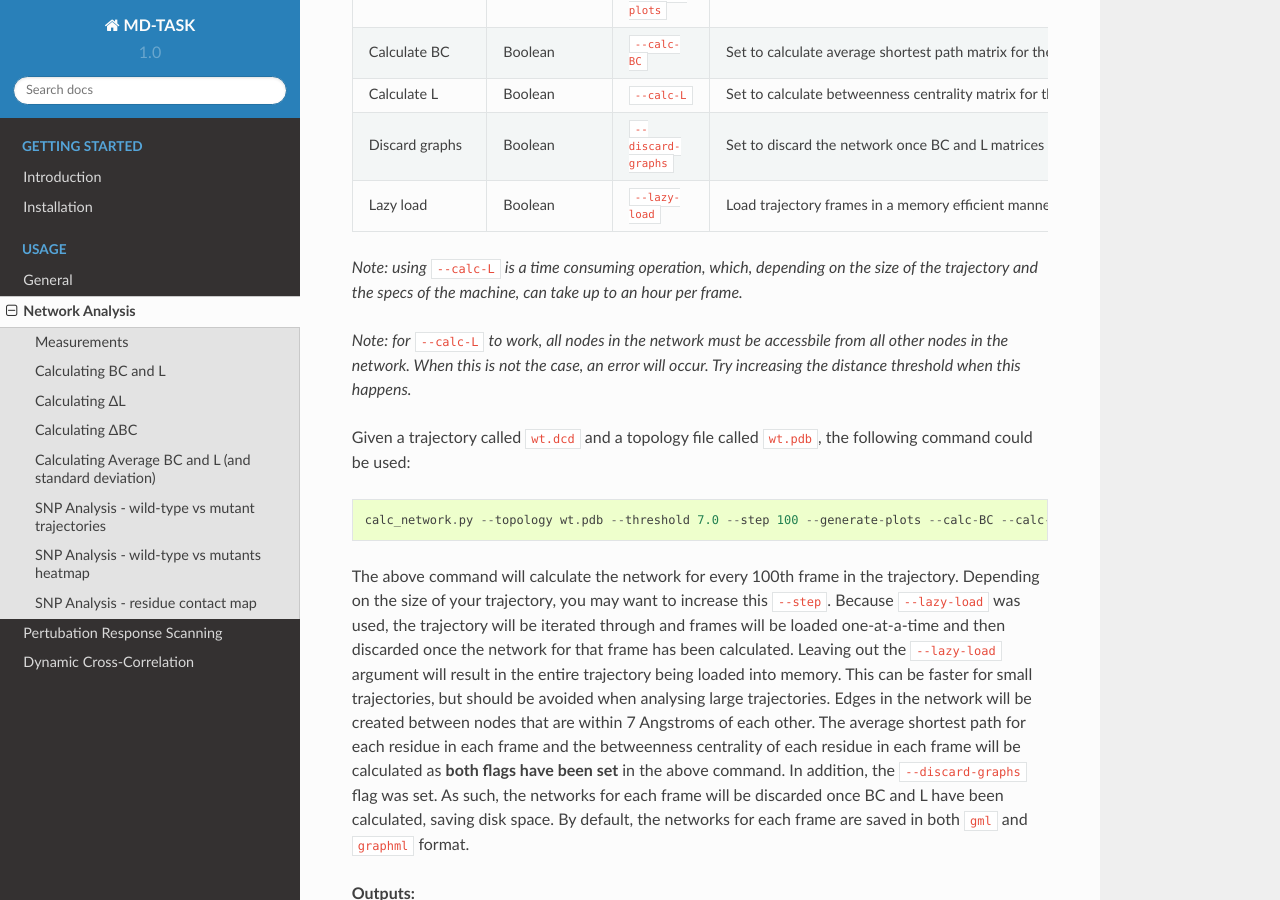
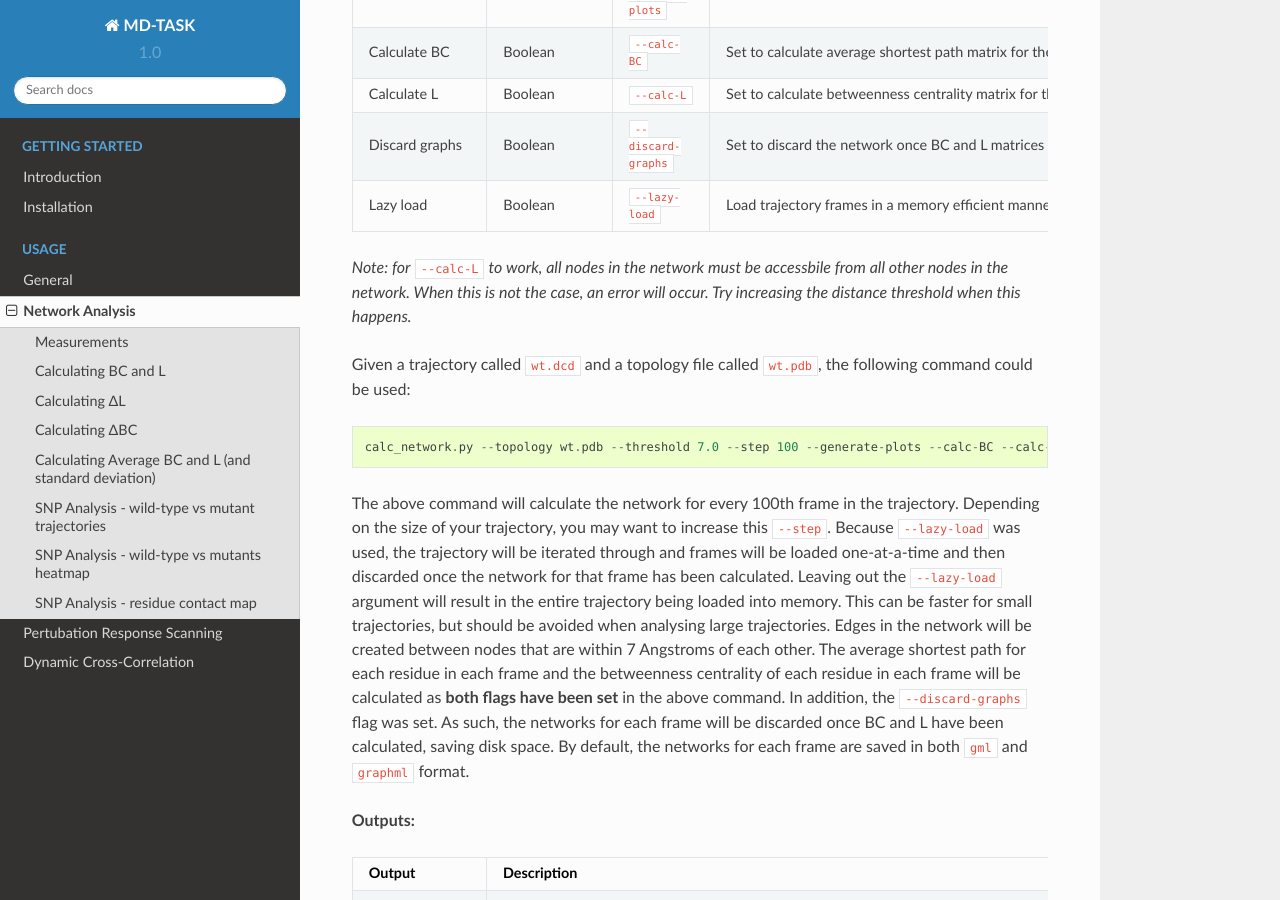
Before and after one commit to RUBi-ZA/MD-TASK, a Sphinx documentation site: the page built from docs/source/network.rst, in a window 1280 px wide and 900 px high, scrolled down 1449 px. Built offline with Sphinx 7.4.7 and the Read the Docs theme 2.0.0, drawn with Linux system fonts in a browser that asks for light colours.

Commit message:
Remove note about L being time consuming

```diff
--- a/docs/source/network.rst
+++ b/docs/source/network.rst
@@ -61,8 +61,6 @@ Calculating BC and L
 |                        |            |                    |memory efficient manner -    |
 |                        |            |                    |use for large trajectories   |
 +------------------------+------------+--------------------+-----------------------------+
-
-*Note: using* ``--calc-L`` *is a time consuming operation, which, depending on the size of the trajectory and the specs of the machine, can take up to an hour per frame.*
 
 
 *Note: for* ``--calc-L`` *to work, all nodes in the network must be accessbile from all other nodes in the network. When this is not the case, an error will occur. Try increasing the distance threshold when this happens.*
```
